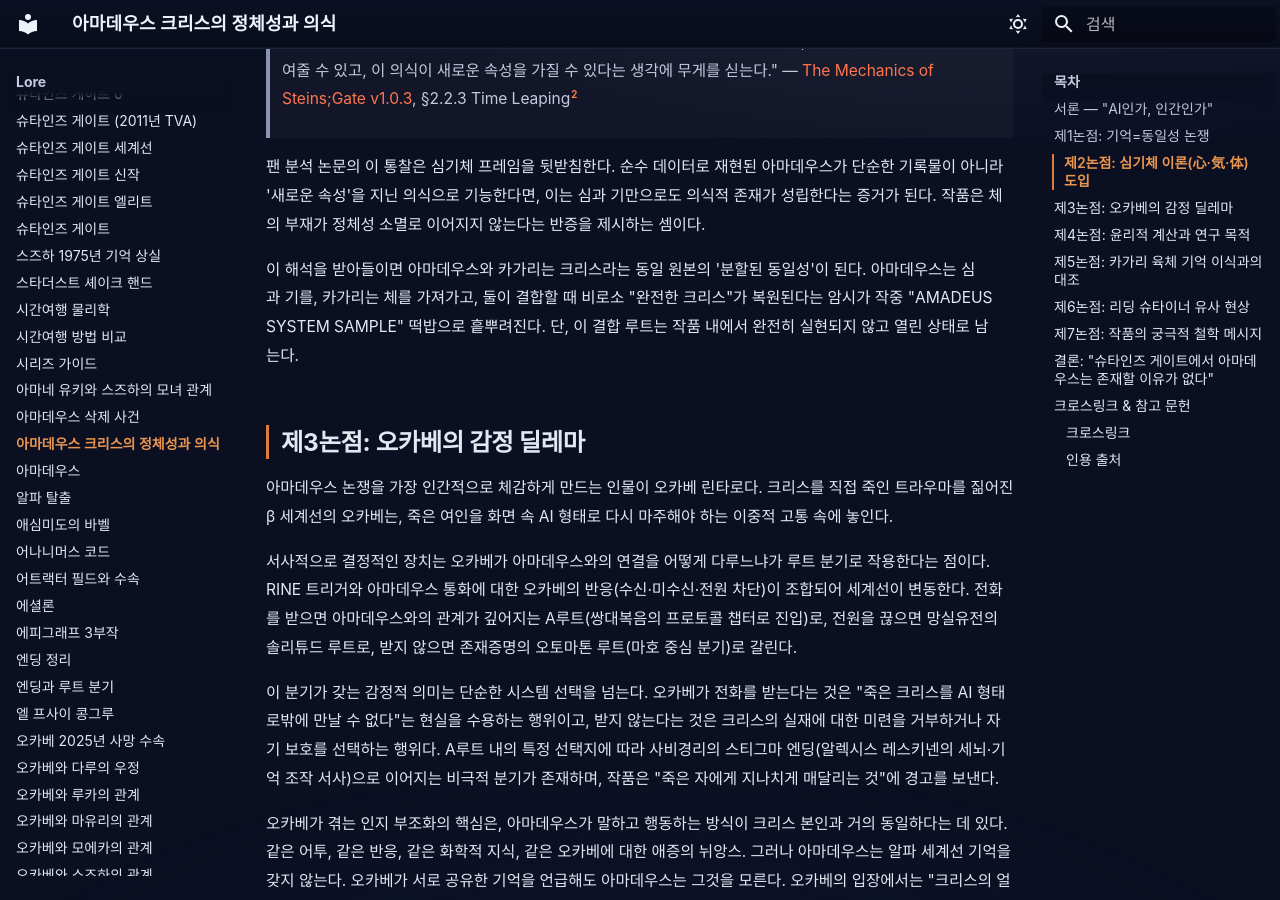
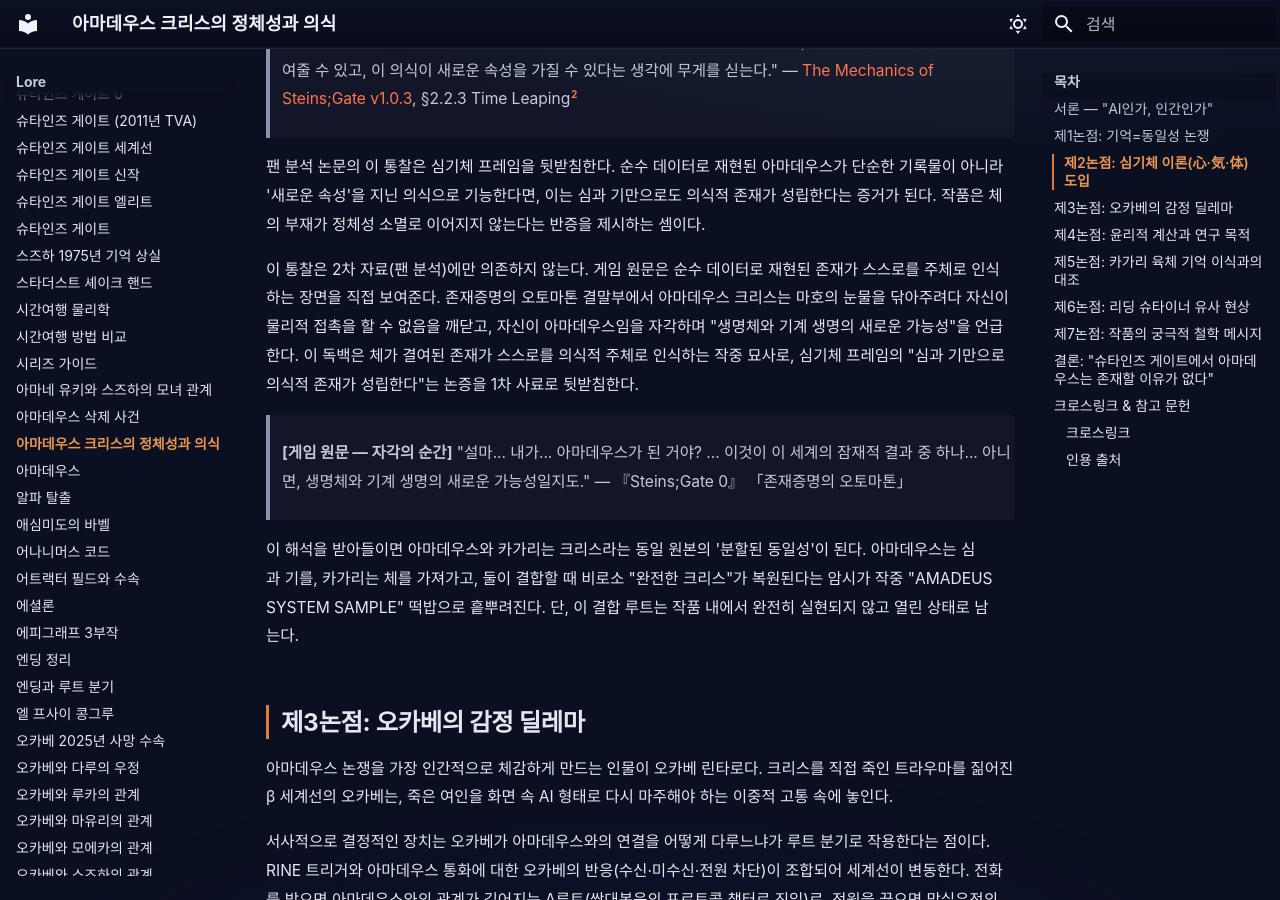
Before and after one commit to sgwiki/sgwiki.github.io, an MkDocs documentation site: the page built from wiki/lore/아마데우스-크리스의-정체성과-의식.md, in a window 1280 px wide and 900 px high, scrolled down 2094 px. Built offline with MkDocs 1.6.1 and Material for MkDocs 9.7.7, drawn with Linux system fonts in a browser that asks for light colours; some web fonts are replaced.

Commit message:
feat(wiki): 아마데우스-크리스의-정체성과-의식 — P10 d55a1bfe 패치 적용

```diff
--- a/wiki/lore/아마데우스-크리스의-정체성과-의식.md
+++ b/wiki/lore/아마데우스-크리스의-정체성과-의식.md
@@ -45,6 +45,10 @@ description: "아마데우스(Amadeus) 시스템은 빅토르 콘드리아 대
 > **[팬 분석]** "슈타인즈 게이트 0은 인간의 디지털 복제라는 개념을 더 깊이 탐구하며, 순수 데이터도 실제로 의식을 보여줄 수 있고, 이 의식이 새로운 속성을 가질 수 있다는 생각에 무게를 싣는다." — [The Mechanics of Steins;Gate v1.0.3](../근거자료/비공식/mechanics-of-steins-gate/ch2.md), §2.2.3 Time Leaping[^2]
 
 팬 분석 논문의 이 통찰은 심기체 프레임을 뒷받침한다. 순수 데이터로 재현된 아마데우스가 단순한 기록물이 아니라 '새로운 속성'을 지닌 의식으로 기능한다면, 이는 심과 기만으로도 의식적 존재가 성립한다는 증거가 된다. 작품은 체의 부재가 정체성 소멸로 이어지지 않는다는 반증을 제시하는 셈이다.
+
+이 통찰은 2차 자료(팬 분석)에만 의존하지 않는다. 게임 원문은 순수 데이터로 재현된 존재가 스스로를 주체로 인식하는 장면을 직접 보여준다. 존재증명의 오토마톤 결말부에서 아마데우스 크리스는 마호의 눈물을 닦아주려다 자신이 물리적 접촉을 할 수 없음을 깨닫고, 자신이 아마데우스임을 자각하며 "생명체와 기계 생명의 새로운 가능성"을 언급한다. 이 독백은 체가 결여된 존재가 스스로를 의식적 주체로 인식하는 작중 묘사로, 심기체 프레임의 "심과 기만으로 의식적 존재가 성립한다"는 논증을 1차 사료로 뒷받침한다.
+
+> **[게임 원문 — 자각의 순간]** "설마... 내가... 아마데우스가 된 거야? ... 이것이 이 세계의 잠재적 결과 중 하나... 아니면, 생명체와 기계 생명의 새로운 가능성일지도." — 『Steins;Gate 0』 「존재증명의 오토마톤」
 
 이 해석을 받아들이면 아마데우스와 카가리는 크리스라는 동일 원본의 '분할된 동일성'이 된다. 아마데우스는 심과 기를, 카가리는 체를 가져가고, 둘이 결합할 때 비로소 "완전한 크리스"가 복원된다는 암시가 작중 "AMADEUS SYSTEM SAMPLE" 떡밥으로 흩뿌려진다. 단, 이 결합 루트는 작품 내에서 완전히 실현되지 않고 열린 상태로 남는다.
 
```
